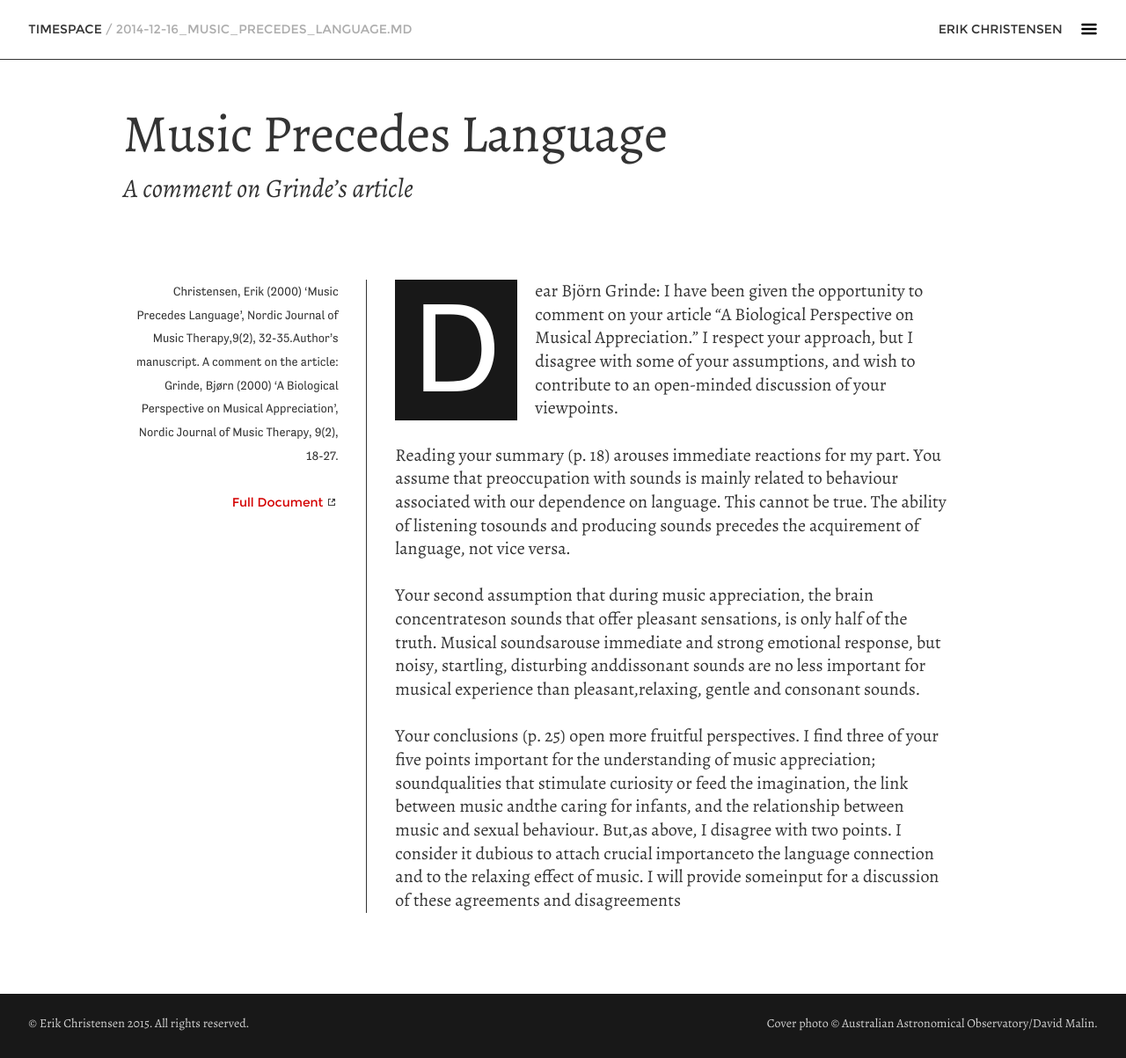
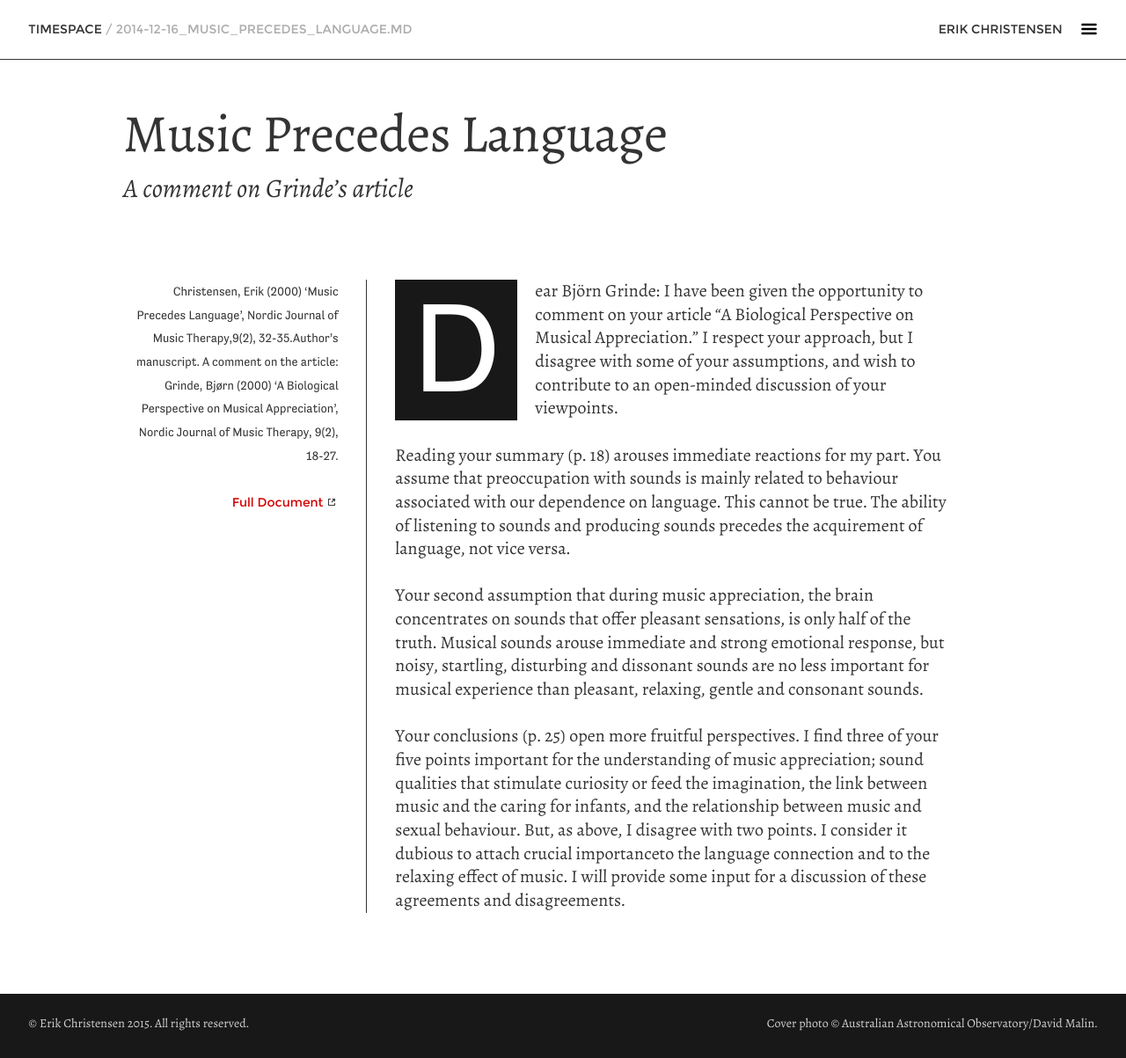
Before and after one commit to netlifydemo/cms-demo, a Jekyll site: the page built from _articles/2014-12-16_Music_Precedes_Language.md, in a window 1280 px wide. Shown: the whole page at 88% size. Built offline with Jekyll 4.4.1, drawn with Linux system fonts in a browser that asks for light colours.

Commit message:
Updated Article Music Precedes Language

```diff
--- a/_articles/2014-12-16_Music_Precedes_Language.md
+++ b/_articles/2014-12-16_Music_Precedes_Language.md
@@ -1,19 +1,19 @@
 ---
 title: Music Precedes Language
 subtitle: A comment on Grinde’s article
-full_title: "Music Precedes Language"
+date: 2014-12-16T00:00:00.000Z
+full_title: Music Precedes Language
 bib: "Christensen, Erik (2000) 'Music Precedes Language', Nordic Journal of Music Therapy,9(2), 32-35.Author’s manuscript. A comment on the article: Grinde, Bjørn (2000) 'A Biological Perspective on Musical Appreciation’, Nordic Journal of Music Therapy, 9(2), 18-27."
 links:
   - label: Full Document
-    url: https://www.academia.edu/516211/Music_Precedes_Language
-date: 2014-12-16T00:00:00.000Z
+    url: "https://www.academia.edu/516211/Music_Precedes_Language"
+docs: []
 ---
-
 
 Dear Björn Grinde: I have been given the opportunity to comment on your article “A Biological Perspective on Musical Appreciation.” I respect your approach, but I disagree with some of your assumptions, and wish to contribute to an open-minded discussion of your viewpoints.
 
-Reading your summary (p. 18) arouses immediate reactions for my part. You assume that preoccupation with sounds is mainly related to behaviour associated with our dependence on language. This cannot be true. The ability of listening tosounds and producing sounds precedes the acquirement of language, not vice versa.
+Reading your summary (p. 18) arouses immediate reactions for my part. You assume that preoccupation with sounds is mainly related to behaviour associated with our dependence on language. This cannot be true. The ability of listening to sounds and producing sounds precedes the acquirement of language, not vice versa.
 
-Your second assumption that during music appreciation, the brain concentrateson sounds that offer pleasant sensations, is only half of the truth. Musical soundsarouse immediate and strong emotional response, but noisy, startling, disturbing anddissonant sounds are no less important for musical experience than pleasant,relaxing, gentle and consonant sounds.
+Your second assumption that during music appreciation, the brain concentrates on sounds that offer pleasant sensations, is only half of the truth. Musical sounds arouse immediate and strong emotional response, but noisy, startling, disturbing and dissonant sounds are no less important for musical experience than pleasant, relaxing, gentle and consonant sounds.
 
-Your conclusions (p. 25) open more fruitful perspectives. I find three of your five points important for the understanding of music appreciation; soundqualities that stimulate curiosity or feed the imagination, the link between music andthe caring for infants, and the relationship between music and sexual behaviour. But,as above, I disagree with two points. I consider it dubious to attach crucial importanceto the language connection and to the relaxing effect of music. I will provide someinput for a discussion of these agreements and disagreements
+Your conclusions (p. 25) open more fruitful perspectives. I find three of your five points important for the understanding of music appreciation; sound qualities that stimulate curiosity or feed the imagination, the link between music and the caring for infants, and the relationship between music and sexual behaviour. But, as above, I disagree with two points. I consider it dubious to attach crucial importanceto the language connection and to the relaxing effect of music. I will provide some input for a discussion of these agreements and disagreements.
```
